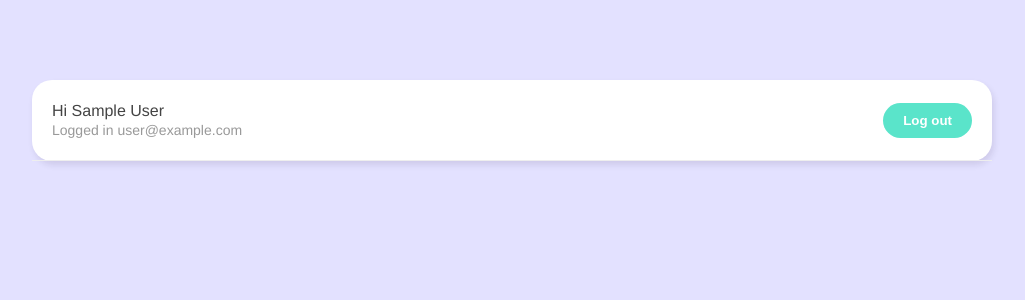
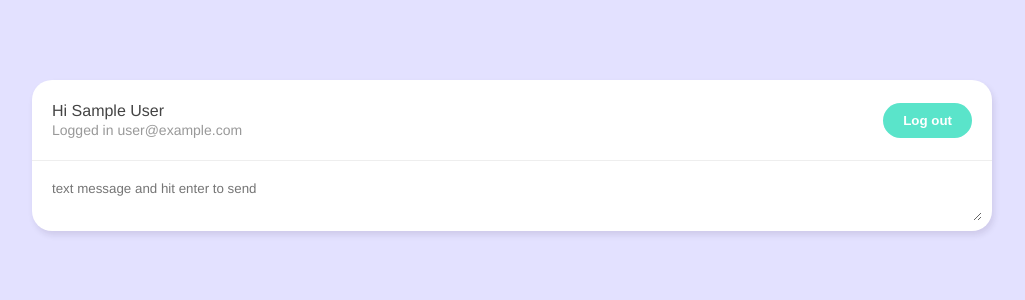
Before and after one commit to zawthuphyo25/live-chat-app, a Vue app: page /chatroom in a window 1280 px wide. Shown: the top 300 px of the page, without its empty margins (128-1153 px from the left). Built offline with nearby package versions, Linux system fonts and the light colour scheme; no server answers; sample sign-in values are in the browser's storage.

Commit message:
create new chat form

```diff
--- /dev/null
+++ b/src/components/NewChatForm.vue
@@ -0,0 +1,55 @@
+<template>
+  <form>
+    <textarea
+      placeholder="text message and hit enter to send"
+      v-model="message"
+      @keypress.enter="handleSubmit"
+    ></textarea>
+  </form>
+</template>
+
+<script>
+import { ref } from "vue";
+import getUser from "@/composables/getUser";
+import { timestamp } from "@/firebase/config";
+
+export default {
+  setup() {
+    let message = ref("");
+    let { user } = getUser();
+
+    let handleSubmit = () => {
+      //   alert("Hi there");
+      let chat = {
+        message: message.value,
+        name: user.value.displayName,
+        created_at: timestamp(),
+      };
+      console.log(chat);
+      message.value = "";
+    };
+
+    return {
+      message,
+      handleSubmit,
+    };
+  },
+};
+</script>
+
+<style>
+form {
+  margin: 10px;
+}
+textarea {
+  width: 100%;
+  max-width: 100%;
+  margin-bottom: 6px;
+  padding: 10px;
+  box-sizing: border-box;
+  border: 0;
+  border-radius: 20px;
+  font-family: inherit;
+  outline: none;
+}
+</style>
--- a/src/views/Chatroom.vue
+++ b/src/views/Chatroom.vue
@@ -1,17 +1,22 @@
 <template>
   <div class="container">
     <Navbar></Navbar>
+    <NewChatForm></NewChatForm>
   </div>
 </template>
 
 <script>
+import NewChatForm from "../components/NewChatForm";
 import { watch } from "vue";
 import Navbar from "../components/Navbar";
 import getUser from "@/composables/getUser";
 import { useRouter } from "vue-router";
 
 export default {
-  components: { Navbar },
+  components: {
+    NewChatForm,
+    Navbar,
+  },
   setup() {
     let { user } = getUser();
     let router = useRouter();
```
